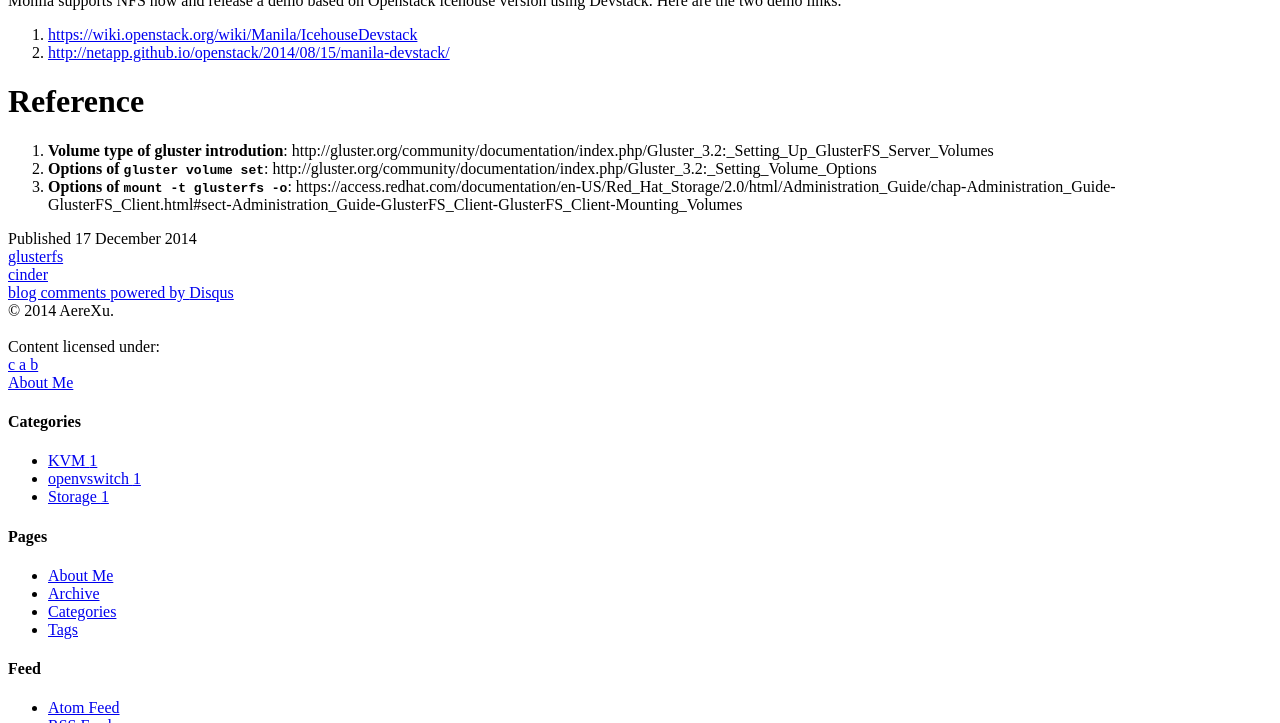
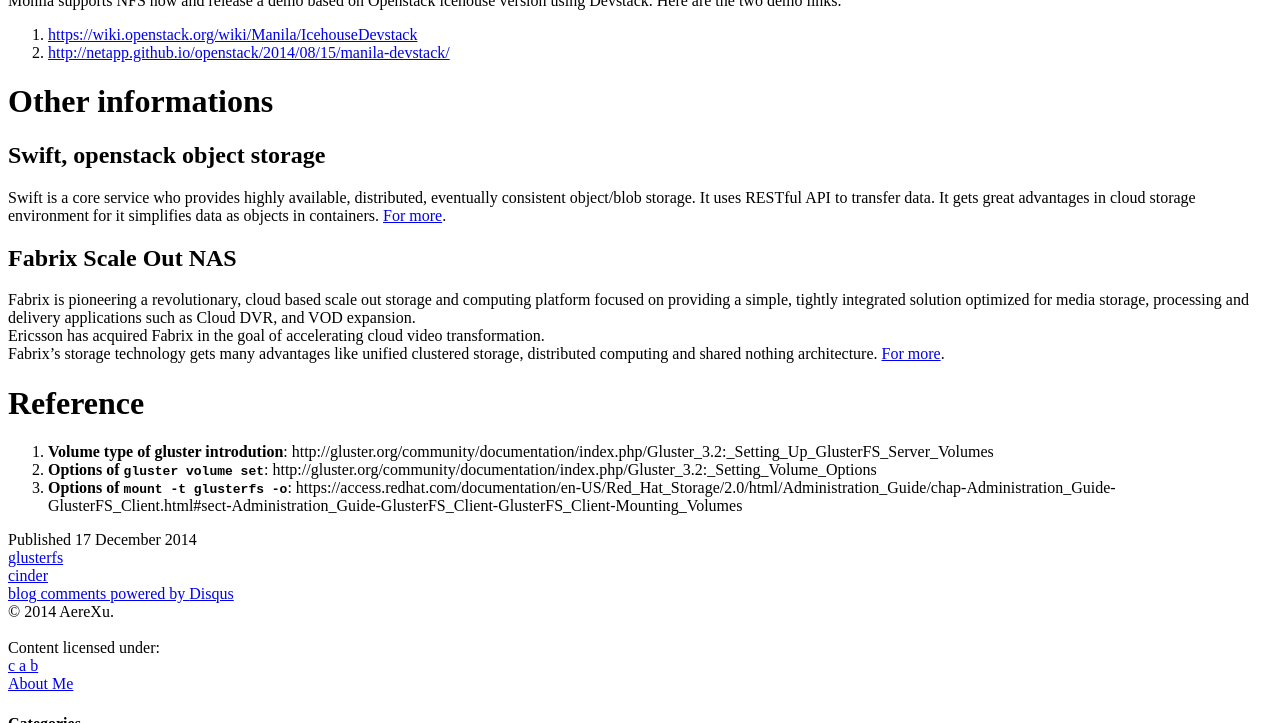
Before and after one commit to AereXu/AereXu, a Jekyll site: the page built from _posts/2014-12-17-cinder-gluster-share-storage.md, in a window 1280 px wide and 900 px high, scrolled down 6650 px, cut to the strip 177-900 px from the top of the window. Built offline with Jekyll 4.4.1, drawn with Linux system fonts in a browser that asks for light colours; nearby versions of some CDN libraries; library files that are not in the unit come from our copies; comment, search, counter and statistics services are not loaded.

Commit message:
[posts]: Update cinder-gluster-share-storage.md
Change-Id: Ifa89a95e6ed6a8b6814b3518e4833b34f032cb1c

```diff
--- a/_posts/2014-12-17-cinder-gluster-share-storage.md
+++ b/_posts/2014-12-17-cinder-gluster-share-storage.md
@@ -305,6 +305,17 @@
  1. [https://wiki.openstack.org/wiki/Manila/IcehouseDevstack](https://wiki.openstack.org/wiki/Manila/IcehouseDevstack)
  2. [http://netapp.github.io/openstack/2014/08/15/manila-devstack/](http://netapp.github.io/openstack/2014/08/15/manila-devstack/)
 
+# Other informations
+
+## Swift, openstack object storage
+Swift is a core service who provides highly available, distributed, eventually consistent object/blob storage. It uses RESTful API to transfer data. It gets great advantages in cloud storage environment for it simplifies data as objects in containers. [For more](http://docs.openstack.org/developer/swift/).
+
+## Fabrix Scale Out NAS
+Fabrix is pioneering a revolutionary, cloud based scale out storage and computing platform focused on providing a simple, tightly integrated solution optimized for media storage, processing and delivery applications such as Cloud DVR, and VOD expansion.
+Ericsson has acquired Fabrix in the goal of accelerating cloud video transformation.
+Fabrix's storage technology gets many advantages like unified clustered storage, distributed computing and shared nothing architecture. [For more](http://www.fabrixsystems.com/technology/scale-out-storage).
+
+
 # Reference
  1. __Volume type of gluster introdution__: http://gluster.org/community/documentation/index.php/Gluster_3.2:_Setting_Up_GlusterFS_Server_Volumes
  2. __Options of `gluster volume set`__: http://gluster.org/community/documentation/index.php/Gluster_3.2:_Setting_Volume_Options
```
Also changed, not shown: other parts of _posts/2014-12-17-cinder-gluster-share-storage.md (+1 -1 lines).
